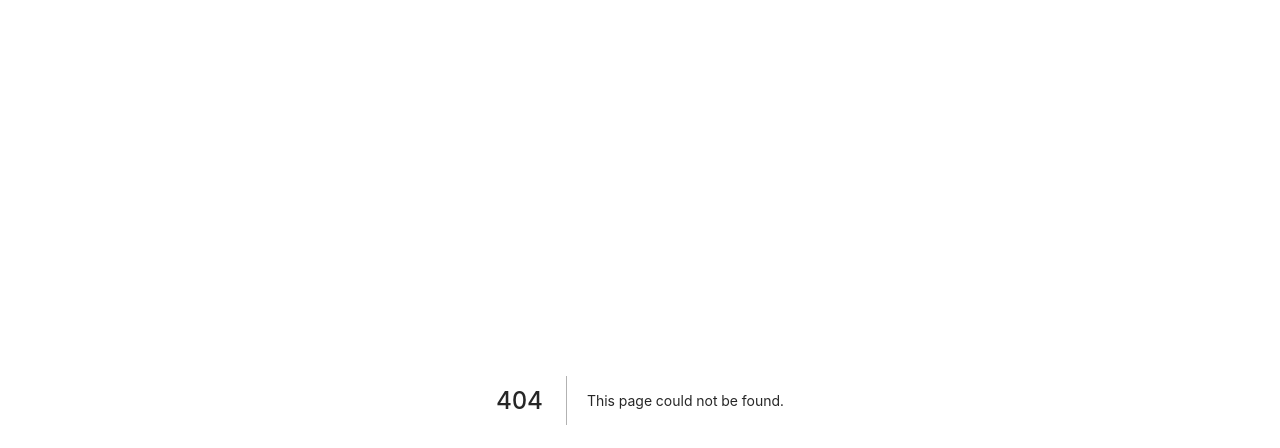
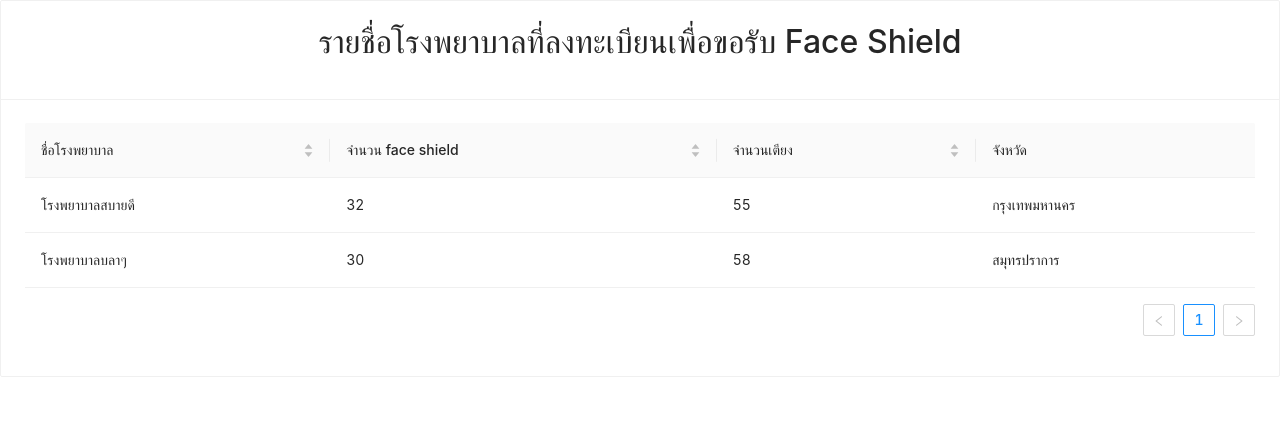
Before and after one commit to tepzilon/covid-19-sos-frontend, a Next.js app: page /requests in a window 1280 px wide. Before the commit this address had no page. Shown: the top 448 px of the page. Built offline with nearby package versions, Linux system fonts and the light colour scheme.

Commit message:
feat(requests): create requests table

```diff
--- /dev/null
+++ b/components/requests/requests.component.jsx
@@ -0,0 +1,15 @@
+import React from 'react'
+import styles from "./requests.module.scss";
+import RequestsTable from './requestsTable/requestsTable.component'
+import { Card } from 'antd'
+
+const Requests = () => {
+
+    return (
+        <Card title={<h1 style={{textAlign: "center"}}>รายชื่อโรงพยาบาลที่ลงทะเบียนเพื่อขอรับ Face Shield</h1>}>
+            <RequestsTable />
+        </Card>
+    );
+}
+
+export default Requests;
--- /dev/null
+++ b/components/requests/requestsTable/requestsTable.component.jsx
@@ -0,0 +1,60 @@
+import React from "react";
+import { StoreConnect } from "../../../store/store";
+import styles from "./requestsTable.module.scss";
+import { Table } from "antd";
+import {
+
+} from "../../../types";
+
+
+const RequestsTable = () => {
+    const columns = [
+        {
+            title: 'ชื่อโรงพยาบาล',
+            dataIndex: 'hospital',
+            sorter: (a, b) => a.hospital - b.hospital,
+            sortDirections: ['descend', 'ascend'],
+        },
+        {
+            title: 'จำนวน face shield',
+            dataIndex: 'faceShield',
+            sorter: (a, b) => a.faceShield - b.faceShield,
+            sortDirections: ['descend', 'ascend'],
+        },
+        {
+            title: 'จำนวนเตียง',
+            dataIndex: 'bed',
+            sorter: (a, b) => a.bed - b.bed,
+            sortDirections: ['descend', 'ascend'],
+        },
+        {
+            title: 'จังหวัด',
+            dataIndex: 'province'
+        },
+    ];
+    const data = [
+        {
+            key: '1',
+            hospital: 'โรงพยาบาลสบายดี',
+            faceShield: 32,
+            bed: 55,
+            province: 'กรุงเทพมหานคร'
+        },
+        {
+            key: '2',
+            hospital: 'โรงพยาบาลบลาๆ',
+            faceShield: 30,
+            bed: 58,
+            province: 'สมุทรปราการ'
+        },
+    ];
+    return (
+        <Table columns={columns} dataSource={data} />
+    );
+};
+
+const propsMapper = store => ({
+
+});
+
+export default StoreConnect(propsMapper)(RequestsTable);
--- /dev/null
+++ b/pages/requests.js
@@ -0,0 +1,10 @@
+import React from "react";
+import Requests from "../components/requests/requests.component";
+
+const RequestsPage = () => (
+  <div>
+    <Requests />
+  </div>
+);
+
+export default RequestsPage;
```
Also changed, not shown: components/requests/requests.module.scss (added), components/requests/requestsTable/requestsTable.module.scss (added).
